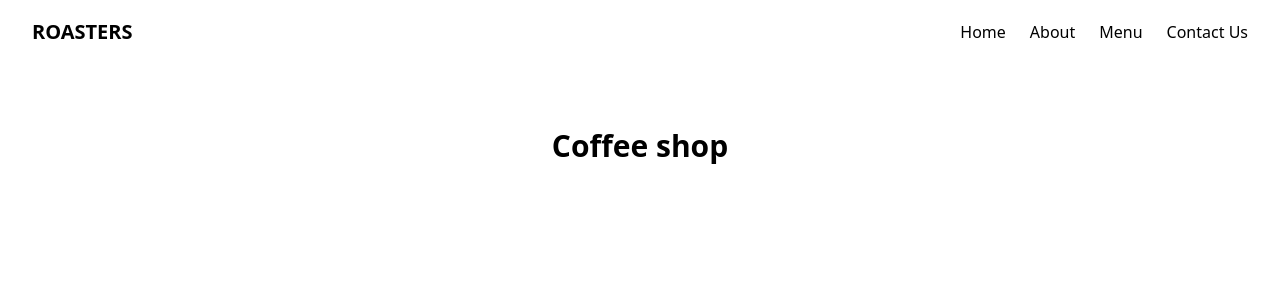
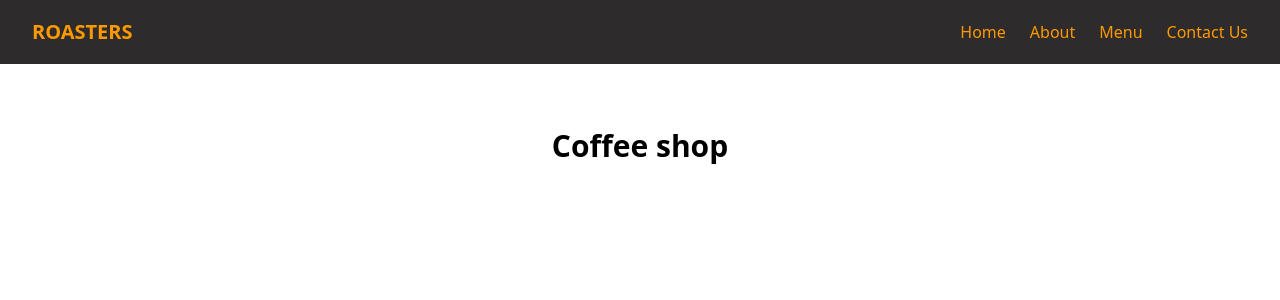
Before and after one commit to OlgaMinaievaWebDev/coffee-shop, a React (Vite) app: page / in a window 1280 px wide. Shown: the top 300 px of the page. Built offline with nearby package versions, Linux system fonts and the light colour scheme.

Commit message:
add colors

```diff
--- a/src/components/Header.jsx
+++ b/src/components/Header.jsx
@@ -10,39 +10,55 @@ function Header() {
   };
 
   return (
-    <header className="flex items-center justify-between px-4 mx-auto lg:max-w-7xl md:px-8 h-16">
-      <h1 className="text-xl font-bold">ROASTERS</h1>
+    <header className="flex items-center justify-between px-4 mx-auto lg:max-w-7xl md:px-8 h-16 bg-darkBrown text-white">
+      <h1 className="text-xl font-bold text-orange">ROASTERS</h1>
       <div className="md:hidden">
         <button
-          className="p-2 text-gray-700 rounded-md outline-none focus:border-gray-400 focus:border"
+          className="p-2 text-white rounded-md outline-none focus:border-orange-dark focus:border"
           onClick={handleMenu}
         >
           {open ? <FaTimes /> : <FaBars />}
         </button>
       </div>
       <nav
-        className={`absolute top-16 left-0 w-full bg-stone-400 md:static md:w-auto md:bg-transparent md:flex md:items-center md:space-x-6 ${
+        className={`absolute top-16 left-0 w-full bg-darkBrown md:static md:w-auto md:bg-transparent md:flex md:items-center md:space-x-6 ${
           open ? "block" : "hidden"
         }`}
       >
         <ul className="flex flex-col items-center space-y-6 md:flex-row md:space-x-6 md:space-y-0">
           <li>
-            <NavLink to="/" onClick={() => setOpen(false)}>
+            <NavLink
+              to="/"
+              className="text-orange hover:text-orange-dark"
+              onClick={() => setOpen(false)}
+            >
               Home
             </NavLink>
           </li>
           <li>
-            <NavLink to="/about" onClick={() => setOpen(false)}>
+            <NavLink
+              to="/about"
+              className="text-orange hover:text-orange-dark"
+              onClick={() => setOpen(false)}
+            >
               About
             </NavLink>
           </li>
           <li>
-            <NavLink to="/menu" onClick={() => setOpen(false)}>
+            <NavLink
+              to="/menu"
+              className="text-orange hover:text-orange-dark"
+              onClick={() => setOpen(false)}
+            >
               Menu
             </NavLink>
           </li>
           <li>
-            <NavLink to="/contact" onClick={() => setOpen(false)}>
+            <NavLink
+              to="/contact"
+              className="text-orange hover:text-orange-dark"
+              onClick={() => setOpen(false)}
+            >
               Contact Us
             </NavLink>
           </li>
--- a/tailwind.config.js
+++ b/tailwind.config.js
@@ -2,7 +2,13 @@
 export default {
   content: ["./index.html", "./src/**/*.{js,ts,jsx,tsx}"],
   theme: {
-    extend: {},
+    extend: {
+      colors: {
+        darkBrown: "#2D2B2B",
+        orange: "#FF9900",
+        "orange-dark": "#CC7A00",
+      },
+    },
   },
   plugins: [],
 };
```
